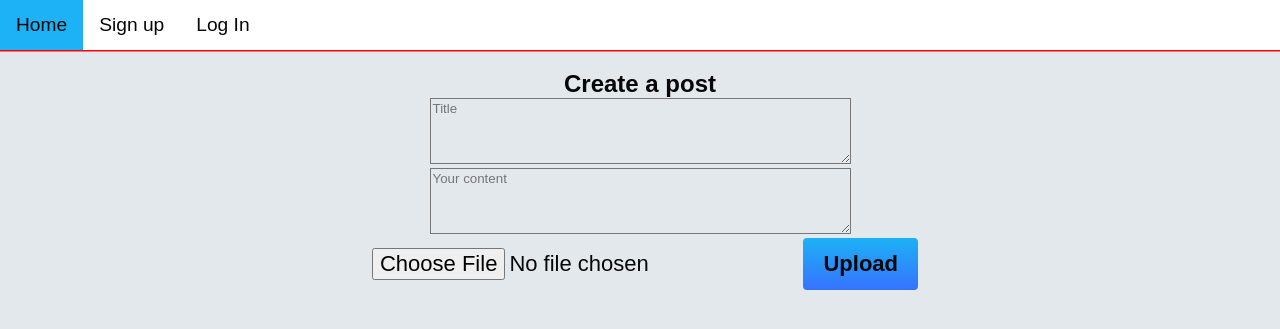
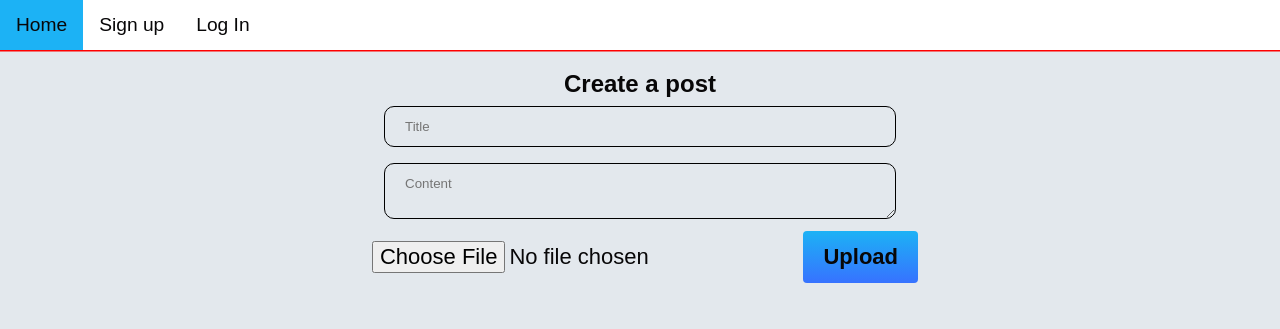
Before and after one commit to golfer69/TT2L-12-Mini-IT-Project-, a Flask app: page /create in a window 1280 px wide. Shown: the top 329 px of the page. Run offline with Flask 3, Linux system fonts and the light colour scheme.

```diff
--- a/static/style.css
+++ b/static/style.css
@@ -159,3 +159,23 @@ button[type='button']:hover {
   height: 60vh; /* Set a maximum height for images */
   object-fit: contain;  /* Maintain aspect ratio and resize to fit within max dimensions */
 }
+
+input[type=text] {
+  width: 40vw;
+  padding: 12px 20px;
+  margin: 8px 0;
+  box-sizing: border-box;
+  border: 1px solid black;
+  border-radius: 10px;
+}
+
+.form-content {
+  max-width: 40vw;
+  width: 40vw;
+  height:auto;
+  padding: 12px 20px;
+  margin: 8px 0;
+  box-sizing: border-box;
+  border: 1px solid black;
+  border-radius: 10px;
+}
--- a/templates/create.html
+++ b/templates/create.html
@@ -5,7 +5,7 @@
   <meta charset="UTF-8">
   <meta http-equiv="X-UA-Compatible" content="IE=edge">
   <meta name="viewport" content="width=device-width, initial-scale=1.0">
-  <title>File Uploads</title>
+  <title>Create post</title>
   <link rel="stylesheet" type="text/css" href="{{url_for('static', filename='style.css')}}">
 
   <script>
@@ -20,7 +20,7 @@
 
 </head>
 <body>
-
+<!-- nav bar -->
 <div class="navigation">
     <a href="/">Home</a>
     {% if current_user.is_authenticated %}
@@ -36,6 +36,7 @@
 </div>
 
   <div class="app">
+    <!--  create form  -->
     <div class="form-section">
 
       {% if current_user.id == 5 or current_user.id == 6 %}
@@ -47,8 +48,8 @@
       <h2>Create a post</h2>
 
       <form action="/upload" name="post-form" method="POST" enctype="multipart/form-data" onsubmit="return validateForm()">
-        <textarea name="title" rows="4" cols="50" placeholder="Title"></textarea><br>
-        <textarea name="content" rows="4" cols="50" placeholder="Your content"></textarea><br>
+        <input type="text" name="form-title" placeholder="Title"><br>
+        <textarea type="text" name="form-content"  class="form-content" placeholder="Content"></textarea><br>
         <input type="file" name="file">
         <input type="submit" value="Upload">
       </form>
--- a/templates/index.html
+++ b/templates/index.html
@@ -5,7 +5,7 @@
   <meta charset="UTF-8">
   <meta http-equiv="X-UA-Compatible" content="IE=edge">
   <meta name="viewport" content="width=device-width, initial-scale=1.0">
-  <title>File Uploads</title>
+  <title>MMU Reddit</title>
   <link rel="stylesheet" type="text/css" href="{{url_for('static', filename='style.css')}}">
 </head>
 <body>
```
Also changed, not shown: instance/data.db, uploads/Stream_Murderer.webp (added), uploads/content_warning.jpg (added).
